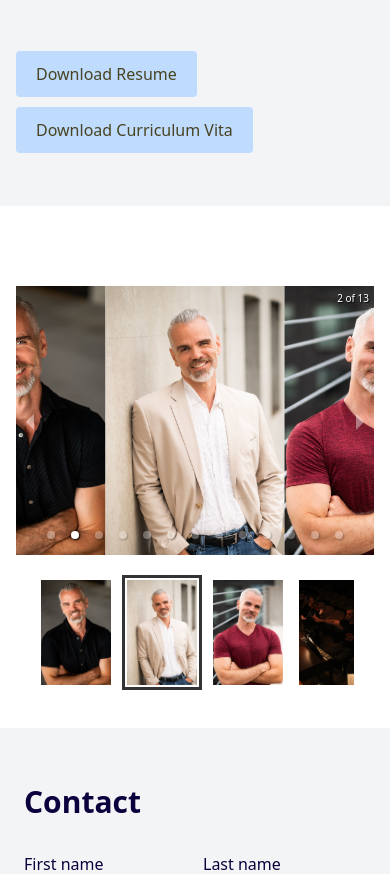
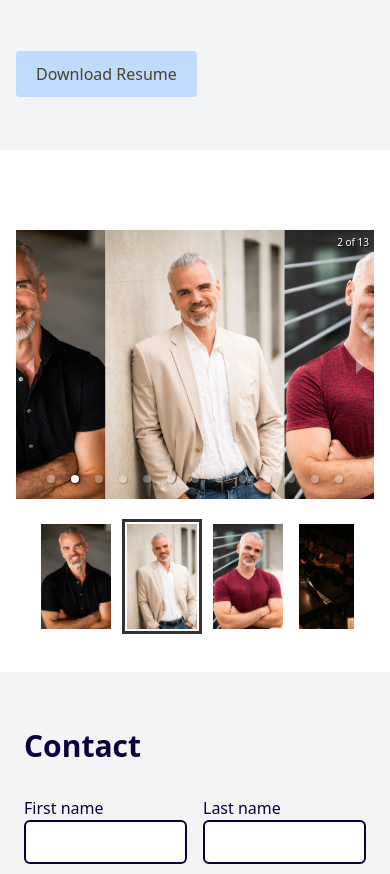
Before and after one commit to thatchaseb/Brian, a React (Create React App) app: page / in a window 390 px wide. Shown: the part 7263-8137 px from the top of the page. Built offline with nearby package versions, Linux system fonts and the light colour scheme.

Commit message:
Update About.js

```diff
--- a/src/components/Pages/About.js
+++ b/src/components/Pages/About.js
@@ -9,8 +9,6 @@ import { Element } from 'react-scroll'
 
 
 import RM from '../media/resume.pdf'
-import CV from '../media/CV.pdf'
-
 import pic16 from "../media/Head4.jpg"
 
 
@@ -161,7 +159,7 @@ const About = () => {
                  Brian loves collaborating with dedicated directors, producers and crew from the audition/call back process to opening night. Having worked with a numbers of pit orchestras or various sizes, he can accommodate your theatre with the resources you have available. He can also help arrange instrumental parts to adjust to a specific number of players, in addition to cueing from Cuelab and Mainstage software.
               </div>
 
-              <div className="md:grid md:grid-cols-2 lg:mt-16 mt-8">
+              <div className="mt-8 md:grid md:grid-cols-2 lg:mt-16">
                 <div className="">
                   <iframe className=" w-3/4 m-auto lg:h-[24rem] h-[16rem]" allowfullscreen="allowfullscreen" src="https://www.youtube.com/embed/0-F9KaY-aKs" title="YouTube video player" frameborder="0" allow="accelerometer; autoplay; clipboard-write; encrypted-media; gyroscope; picture-in-picture" ></iframe>
                 </div>
@@ -215,11 +213,11 @@ const About = () => {
                 <div class="sm:flex sm:justify-evenly mt-8">
 
                   <div class="mt-4 pt-4">
-                    <a href={RM} className="bg-blue-200  px-5 py-3 rounded  hover:text-blue-700 cursor-pointer transition ease-out duration-300 delay-150 " target="_blank" rel="noreferrer">Download Resume</a>
+                    <a href={RM} className="px-5 py-3 transition duration-300 ease-out delay-150 bg-blue-200 rounded cursor-pointer hover:text-blue-700 " target="_blank" rel="noreferrer">Download Resume</a>
                   </div>
-                  <div class="mt-4 pt-4">
-                    <a href={CV} className="bg-blue-200  px-5 py-3 rounded mt-12 hover:text-blue-700 cursor-pointer transition ease-out duration-300 delay-150" target="_blank" rel="noreferrer">Download Curriculum Vita</a>
-                  </div>
+                  {/* <div class="mt-4 pt-4">
+                    <a href={CV} className="px-5 py-3 mt-12 transition duration-300 ease-out delay-150 bg-blue-200 rounded cursor-pointer hover:text-blue-700" target="_blank" rel="noreferrer">Download Curriculum Vita</a>
+                  </div> */}
                 </div>
               </div>
             </div>
@@ -240,7 +238,7 @@ const About = () => {
 
 
       <div class="pt-12 mb-12  sm:flex sm:justify-between">
-	      <div className="flex justify-evenly text-md pointer text-gray-600 sm:text-md text-sm pr-8">
+	      <div className="flex pr-8 text-sm text-gray-600 justify-evenly text-md pointer sm:text-md">
     		  {renderedItems}
     		</div>
 	    </div>
```
